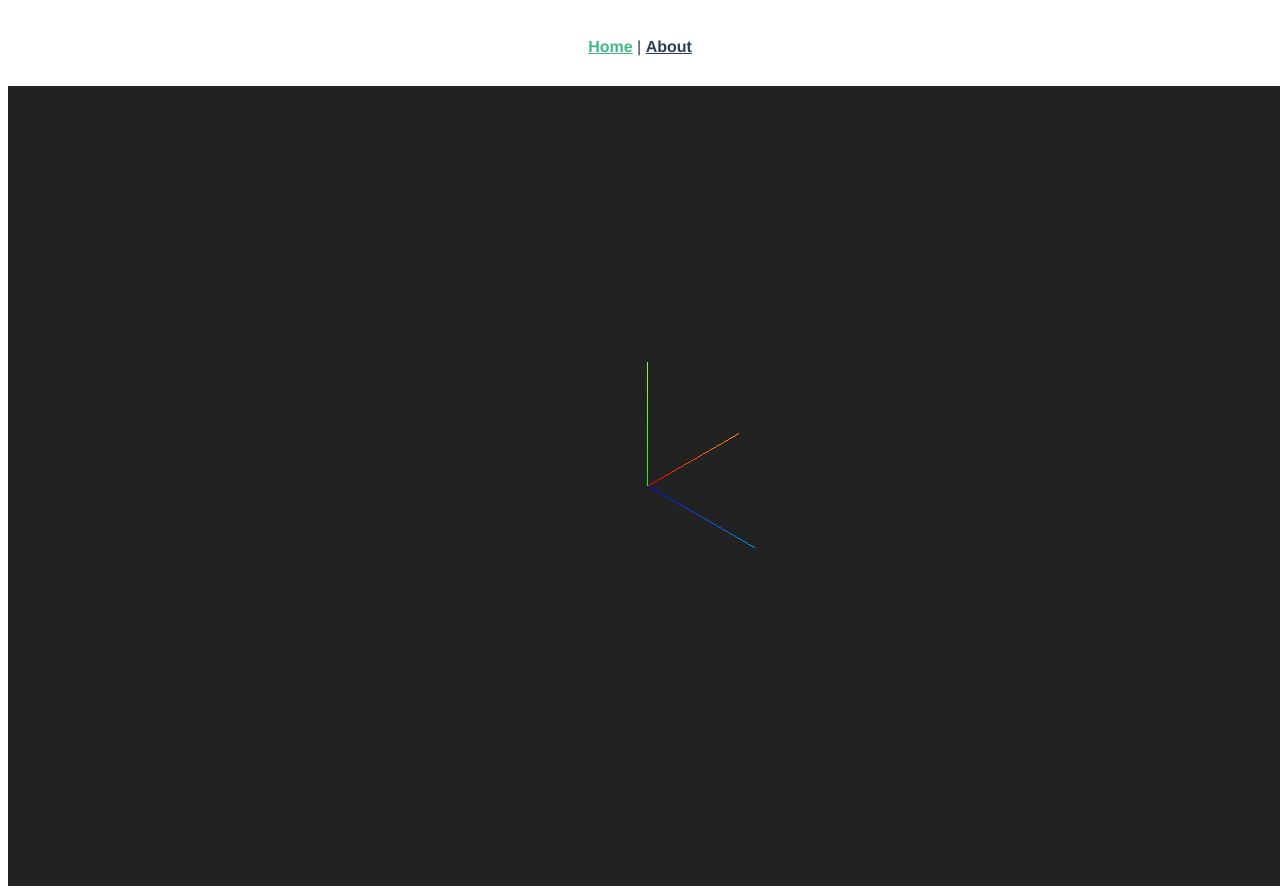
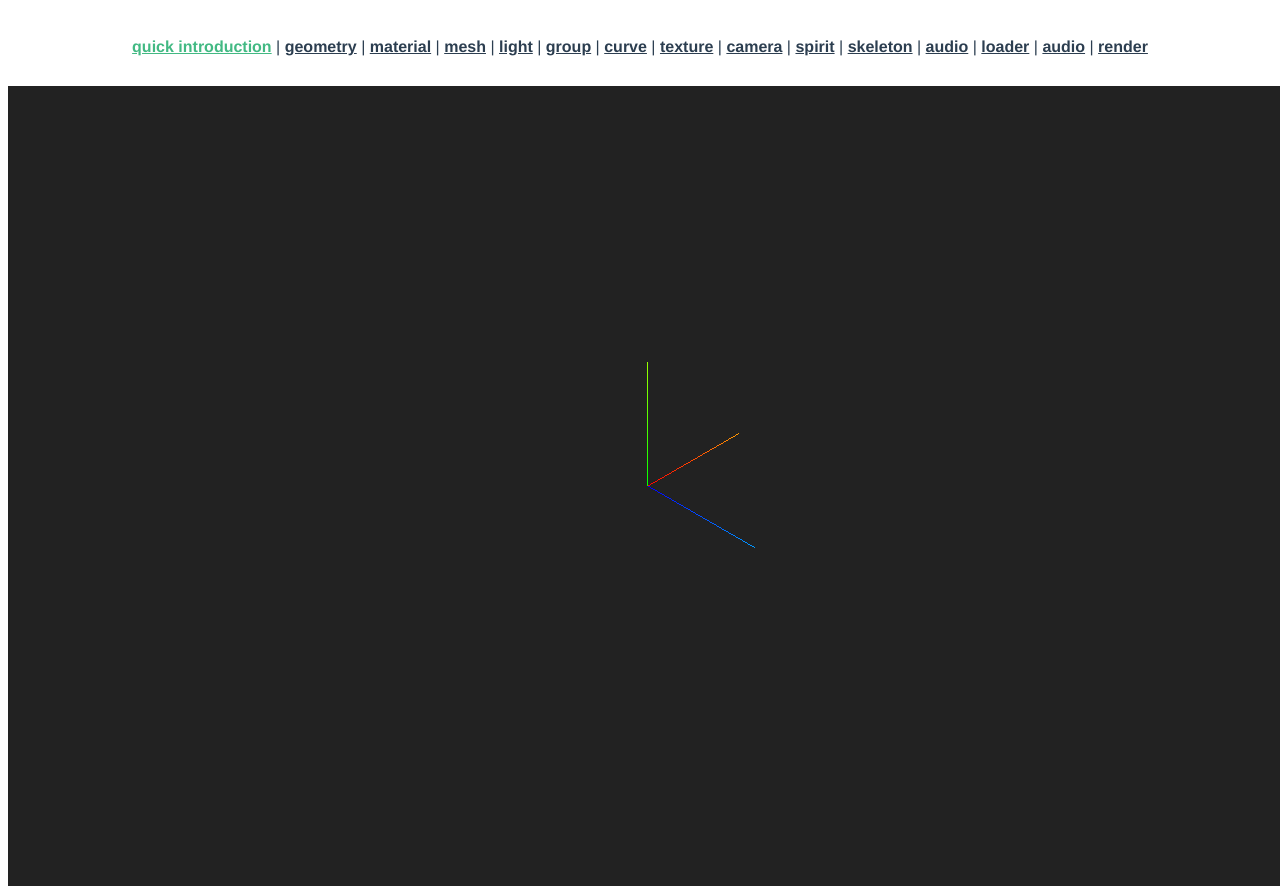
Before and after one commit to hazenoeasy/3DTopoSystem, a Vue app: page / in a window 1280 px wide. Built offline with nearby package versions, Linux system fonts and the light colour scheme.

Commit message:
init branch

```diff
--- a/src/App.vue
+++ b/src/App.vue
@@ -1,7 +1,20 @@
 <template>
   <div id="nav">
-    <router-link to="/">Home</router-link> |
-    <router-link to="/about">About</router-link>
+    <router-link to="/">quick introduction</router-link>
+    | <router-link to="/geometry">geometry</router-link>
+    | <router-link to="/material">material</router-link>
+    | <router-link to="/mesh">mesh</router-link>
+    | <router-link to="/light">light</router-link>
+    | <router-link to="/group">group</router-link>
+    | <router-link to="/curve">curve</router-link>
+    | <router-link to="/texture">texture</router-link>
+    | <router-link to="/camera">camera</router-link>
+    | <router-link to="/spirit">spirit</router-link>
+    | <router-link to="/skeleton">skeleton</router-link>
+    | <router-link to="/audio">audio</router-link>
+    | <router-link to="/loader">loader</router-link>
+    | <router-link to="/audio">audio</router-link>
+    | <router-link to="/render">render</router-link>
   </div>
   <router-view />
 </template>
```
Also changed, not shown: 1 other file (tests, documents, lock files or other folders).
